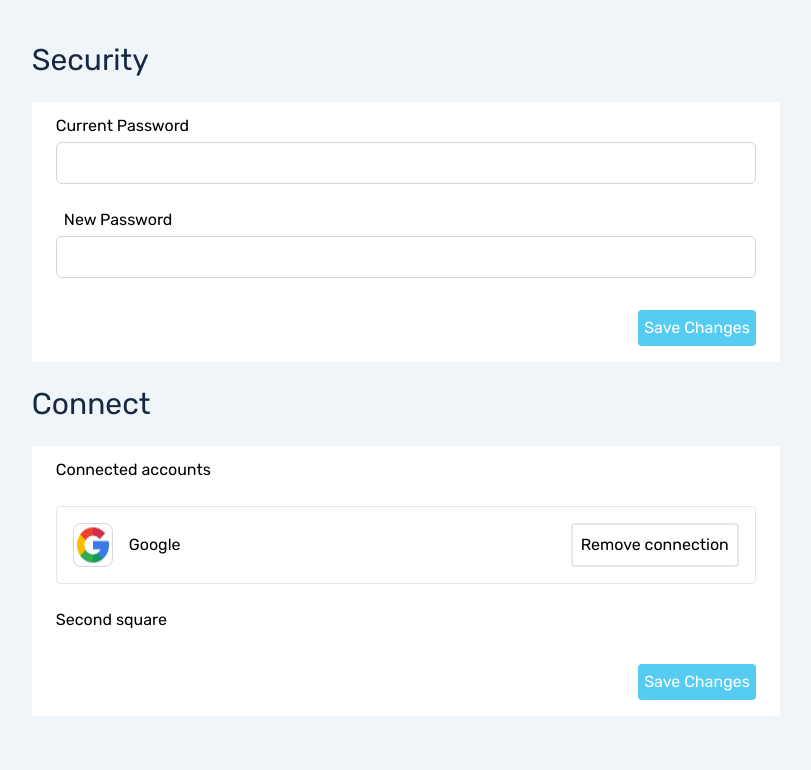
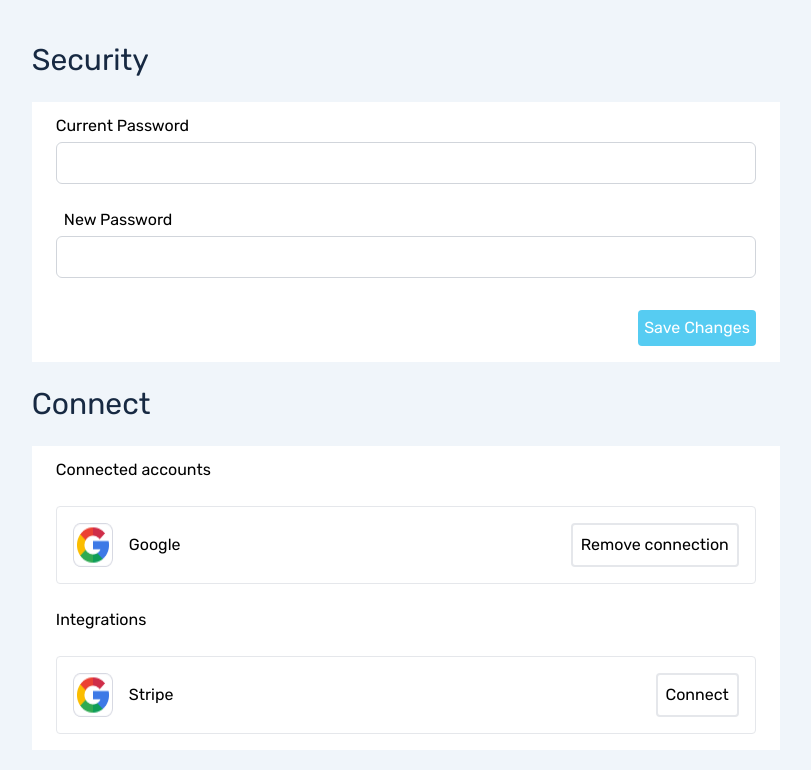
Before and after one commit to dapobelieve/luna-trainer, a Nuxt app: page /Settings in a window 1280 px wide. Shown: the part 1784-2554 px from the top of the page, without its empty margins (361-1172 px from the left). Before the commit the page ends 2520 px from the top, so only its background shows below. Built offline with nearby package versions, Linux system fonts and the light colour scheme; what v-calendar would draw is missing.

Commit message:
finished up screen

```diff
--- a/components/ConnectGoogleComp.vue
+++ b/components/ConnectGoogleComp.vue
@@ -23,14 +23,21 @@
             </button>
           </div>
         </div>
-        <div>Second square</div>
-        <div class="tail-flex tail-justify-end">
-          <button
-            type="button"
-            class="primary-color tail-text-white tail-border-0 tail-w-100 tail-mt-2 tail-rounded tail-p-1.5"
-          >
-            Save Changes
-          </button>
+        <div><span>Integrations</span></div>
+        <div class="tail-border tail-w-full tail-rounded tail-flex tail-justify-between tail-p-4">
+          <div class="tail-flex tail-justify-between">
+            <div>
+              <img class="tail-w-full tail-h-full" src="~/assets/img/roundedWhitelogoGoogle.png" alt="google logo">
+            </div>
+            <div class="tail-px-4 tail-flex tail-justify-center tail-items-center">
+              <span>Stripe</span>
+            </div>
+          </div>
+          <div>
+            <button class="tail-border-2 tail-p-2 tail-rounded">
+              <span>Connect</span>
+            </button>
+          </div>
         </div>
       </form>
     </div>
```
